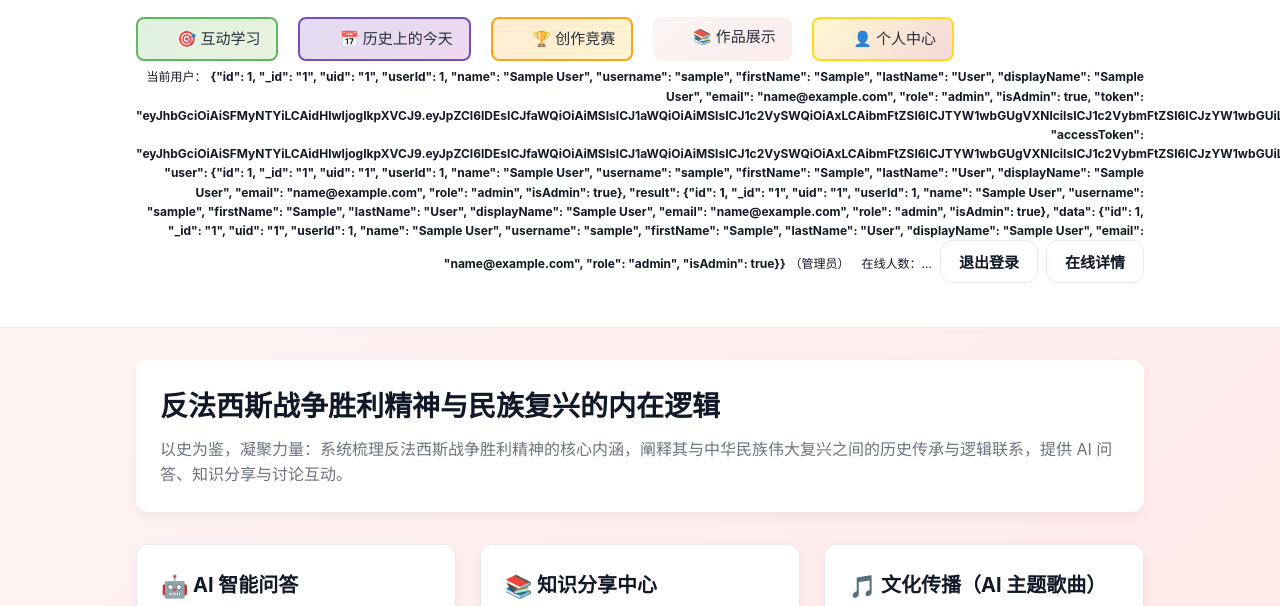
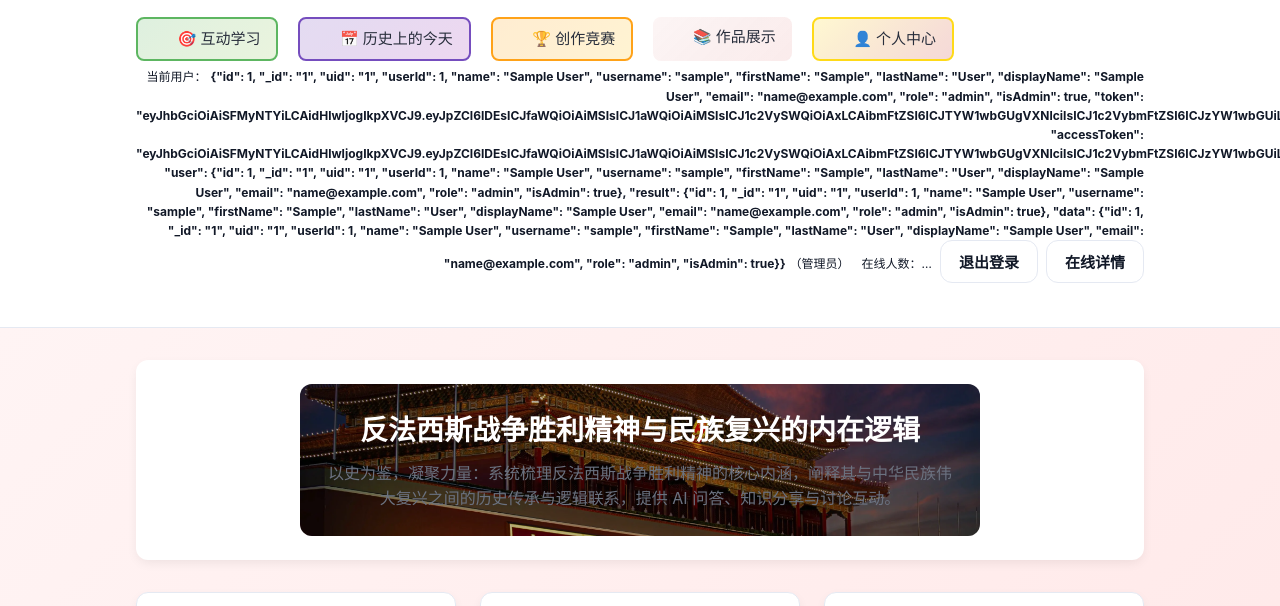
Before and after one commit to tyz20050812tyz/Share_Web, a plain HTML site: page index.html in a window 1280 px wide. Shown: the part 140-746 px from the top of the page. Drawn offline with Linux system fonts and the light colour scheme; no server answers; sample sign-in values are in the browser's storage.

Commit message:
修正HTML类名，确保正确渲染英雄内容

```diff
--- a/index.html
+++ b/index.html
@@ -33,7 +33,7 @@
 
     <main class="wrap">
         <div class="hero card">
-            <div class=".hero-content">
+            <div class="hero-content">
                 <h2>反法西斯战争胜利精神与民族复兴的内在逻辑</h2>
                 <p>以史为鉴，凝聚力量：系统梳理反法西斯战争胜利精神的核心内涵，阐释其与中华民族伟大复兴之间的历史传承与逻辑联系，提供 AI 问答、知识分享与讨论互动。</p>
 
```
